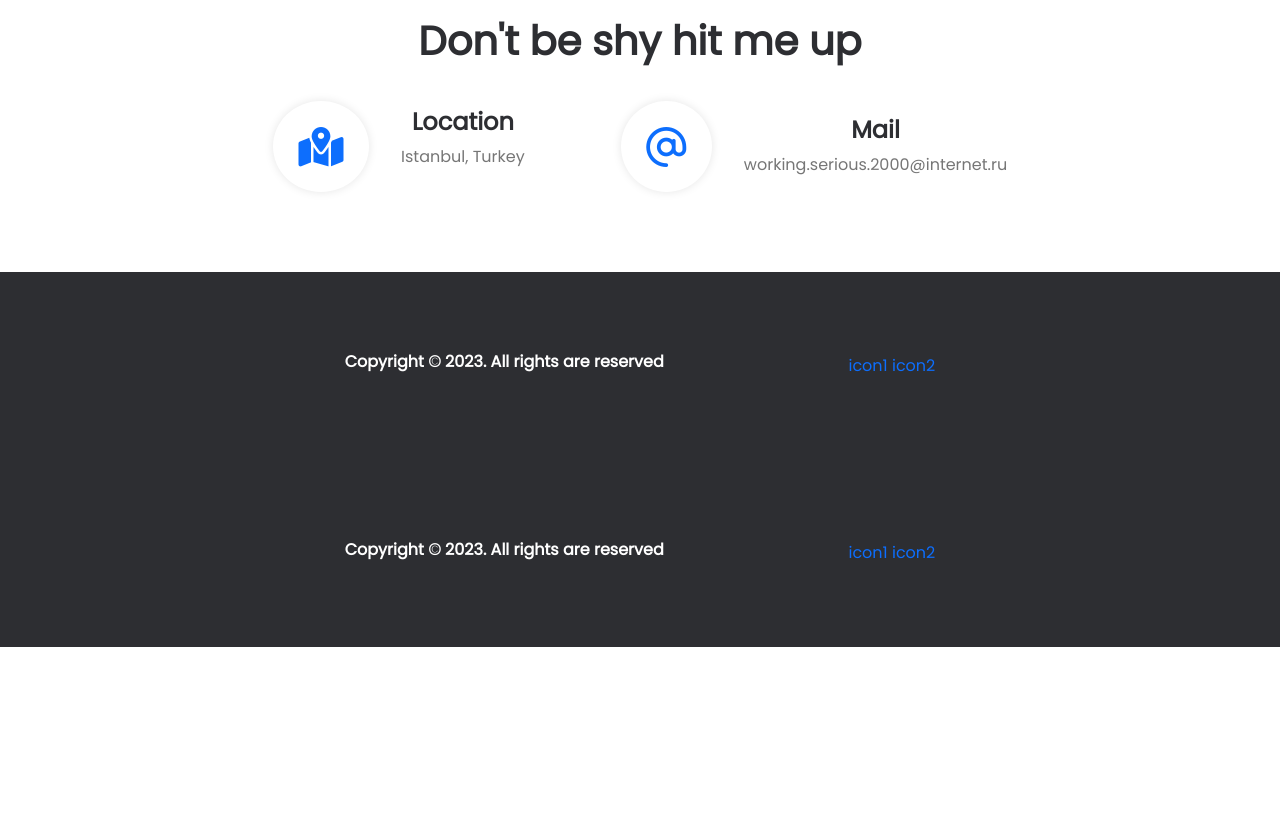
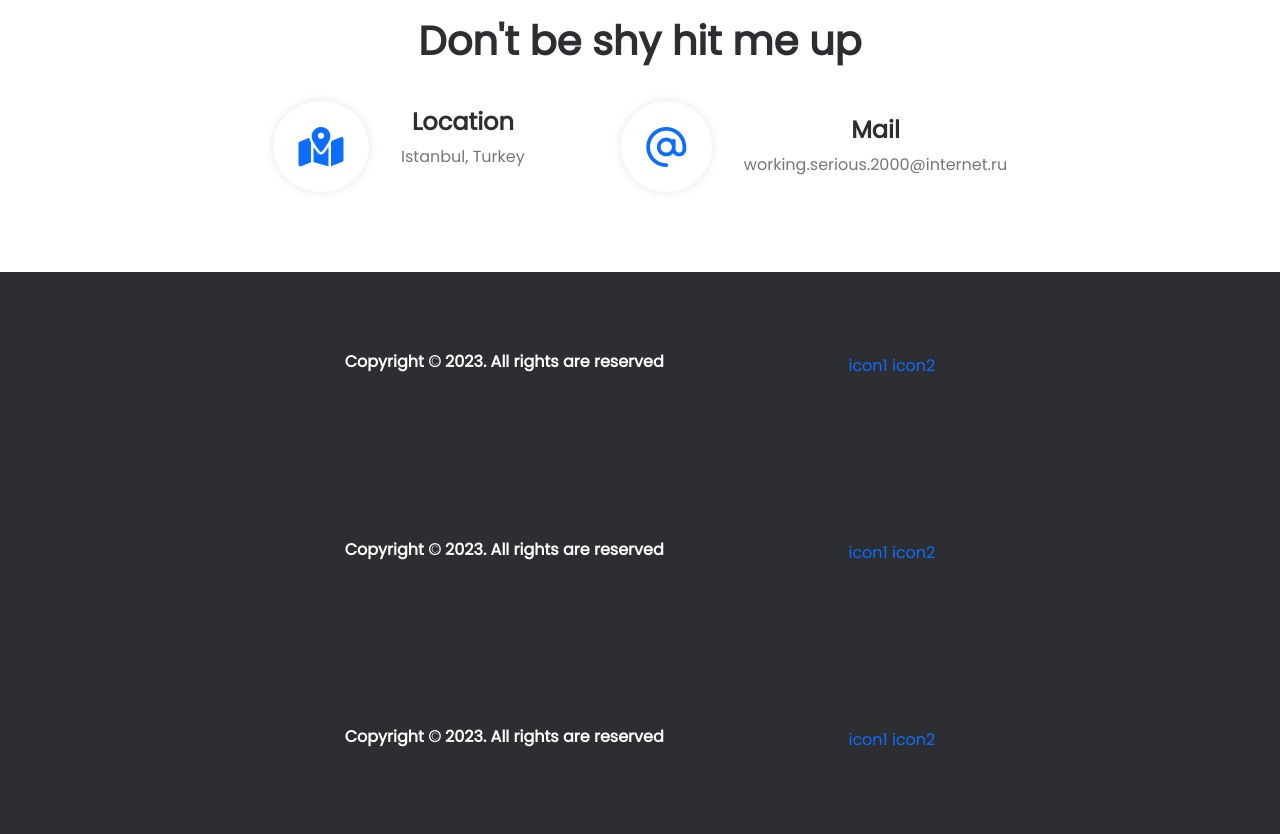
Before and after one commit to Mazyrka/portfolio, a website: page index.html in a window 1280 px wide. Shown: the part 3656-4490 px from the top of the page. Before the commit the page ends 4303 px from the top, so only its background shows below. Drawn offline with nearby package versions, Linux system fonts and the light colour scheme.

Commit message:
without space

```diff
--- a/app.js
+++ b/app.js
@@ -1,4 +1,3 @@
-
 
 var typingEffect = new Typed(".home_page-typing",{
     strings : ["Developer", "Psychologist", "Adventurer"],
--- a/index.html
+++ b/index.html
@@ -227,3 +227,16 @@
  </section>
 </body>
 </html>
+
+<section id="footer">
+  <footer class="conatiner-footer">
+   <div class="copyright-container">
+     <did class="container-footer_copyright">
+       <h2 class="copyright_text">Copyright © 2023. All rights are reserved</h2>
+     </did>
+     <div class="container-footer_social">icon1 icon2</div>
+   </div>
+  </footer>
+ </section>
+</body>
+</html>
```
